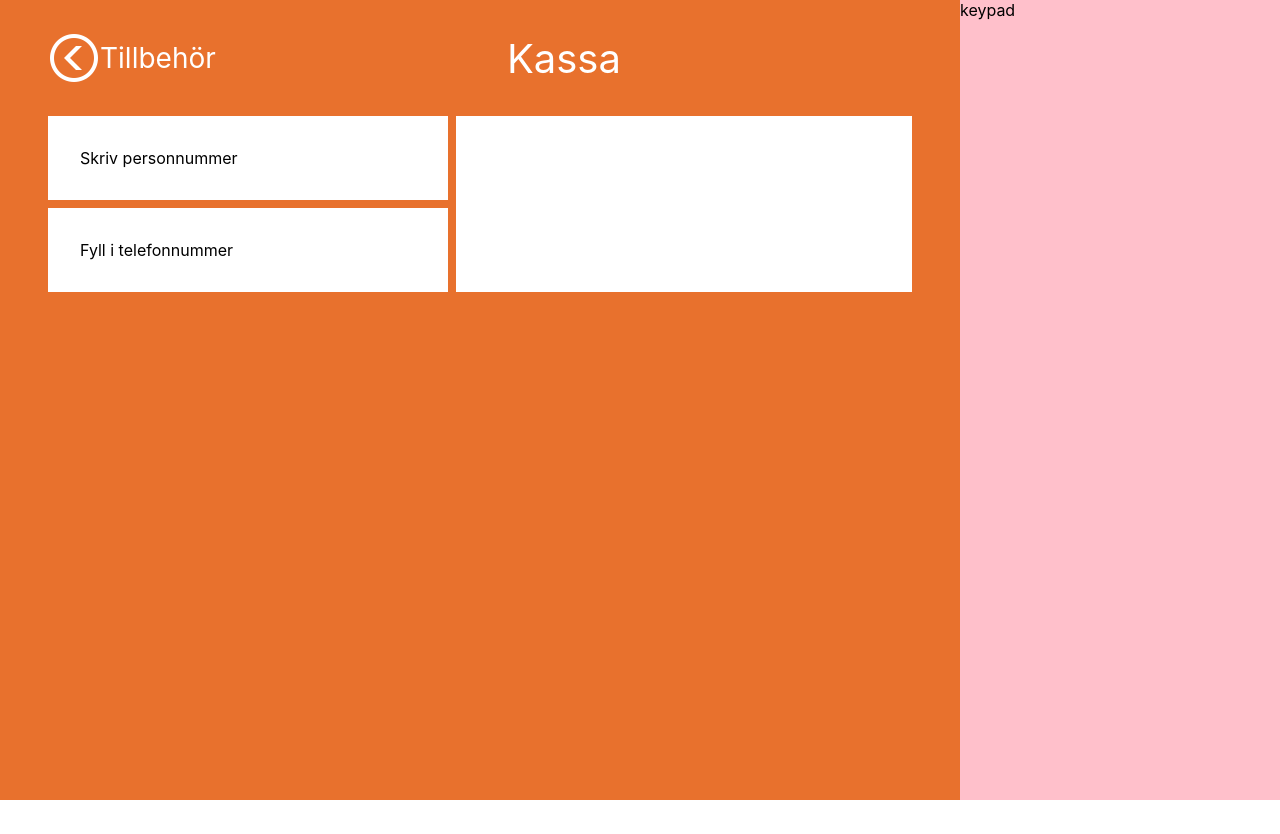
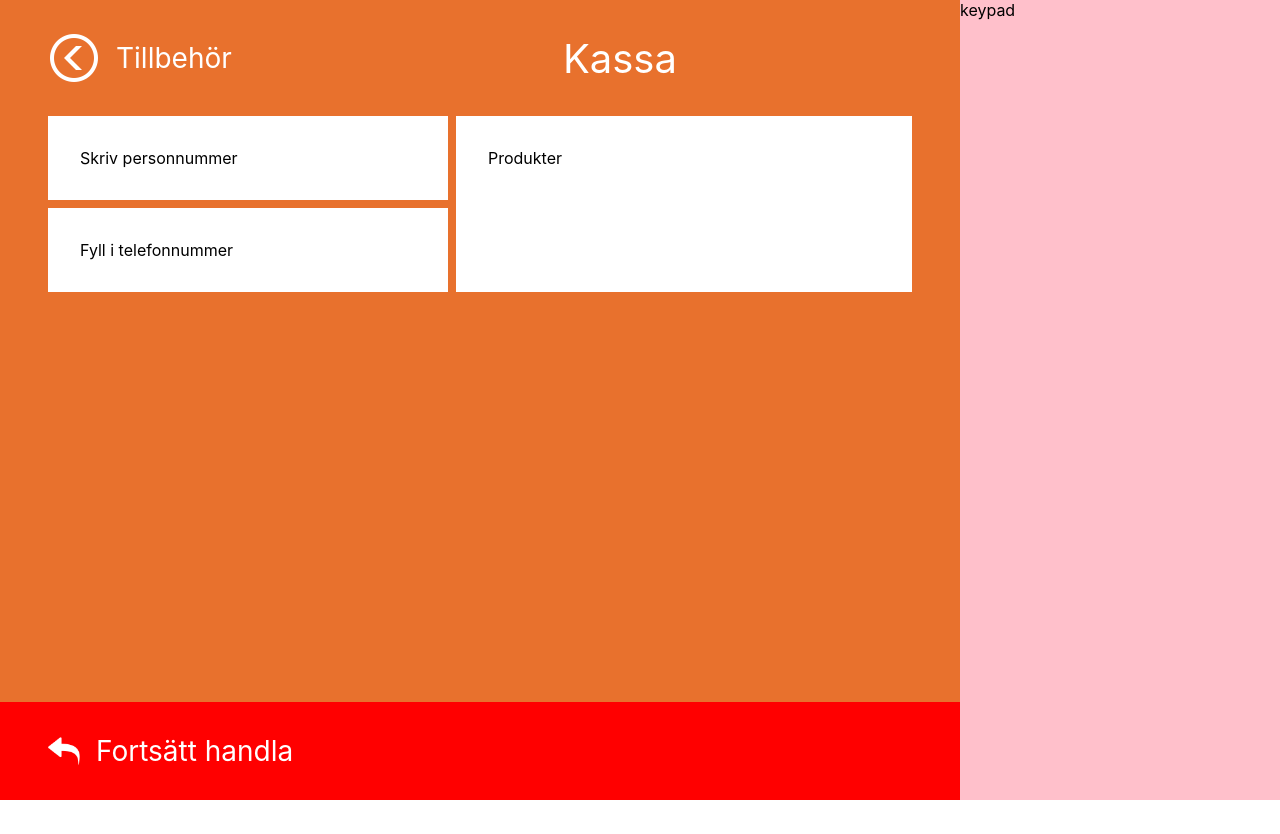
Before and after one commit to erik-malsater/kiosken, a React (Create React App) app: page / in a window 1280 px wide. Before the commit the page ends 800 px from the top, so only its background shows below. Built offline with nearby package versions, Linux system fonts and the light colour scheme.

Commit message:
adds more basic containers and styling

```diff
--- a/src/components/CheckoutComponent/CheckoutComponent.scss
+++ b/src/components/CheckoutComponent/CheckoutComponent.scss
@@ -5,8 +5,11 @@
   height: 100vh;
 
   .centeredContainer {
-    padding: 2rem 3rem;
     width: 100%;
+    height: 100%;
+    display: flex;
+    flex-direction: column;
+
   }
 
   a {
@@ -17,6 +20,11 @@
     display: flex;
     align-items: center;
   }
+
+  .backArrowIcon {
+    margin-right: 1rem;
+  }
+
   h1 {
     font-size: 2.5rem;
     font-weight: 400;
@@ -29,11 +37,12 @@
     align-items: center;
     color: white;
     width: 100%;
+    padding: 2rem 3rem;
   }
 
   main {
     display: flex;
-    margin-top: 2rem;
+    padding: 0 3rem 2rem 3rem;
   }
 
   .customerInformationContainer {
@@ -55,6 +64,19 @@
     flex-grow: 1;
   }
 
+  footer {
+    width: 100%;
+    background-color: red;
+    margin-top: auto;
+    padding: 2rem 3rem;
+  }
+
+  .returnArrowIcon {
+    height: 2rem;
+    width: 2rem;
+    margin-right: 1rem;
+  }
+
   .keypadContainer {
     background-color: pink;
     width: 20rem;
--- a/src/components/CheckoutComponent/CheckoutComponent.tsx
+++ b/src/components/CheckoutComponent/CheckoutComponent.tsx
@@ -7,7 +7,7 @@ class CheckoutComponent extends React.Component<{}, {}> {
       <div className="checkoutContainer">
         <div className="centeredContainer">
           <header>
-            <a href=""><img src={require("../../images/back-arrow-icon.png")} />Tillbehör</a>
+            <a href=""><img className="backArrowIcon" src={require("../../images/back-arrow-icon.png")} />Tillbehör</a>
             <h1>Kassa</h1>
           </header>
           <main>
@@ -22,14 +22,23 @@ class CheckoutComponent extends React.Component<{}, {}> {
            </div>
 
            <div className="cartContainer formContainer">
-
+              Produkter
            </div>
 
+
+
           </main>
+          <footer>
+             <a href=""><img className="returnArrowIcon" src={require("../../images/return-arrow-icon.png")} alt=""/>Fortsätt handla</a>
+           </footer>
         </div>
+
         <aside>
           <div className="keypadContainer">
             keypad
+          </div>
+          <div className="orderContainer">
+            <a href="">BESTÄLL</a>
           </div>
         </aside>
       </div>
```
Also changed, not shown: src/images/return-arrow-icon.png (added).
